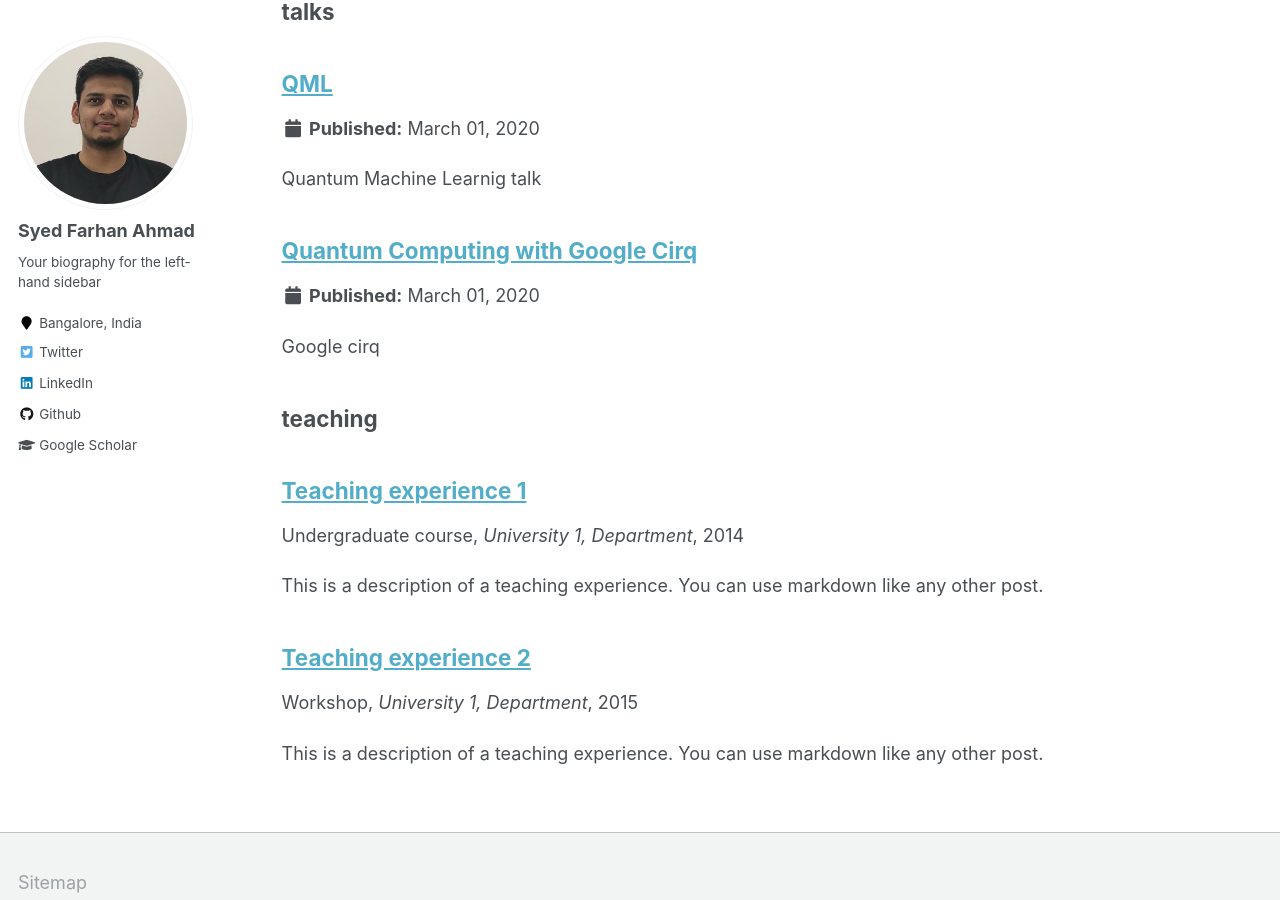
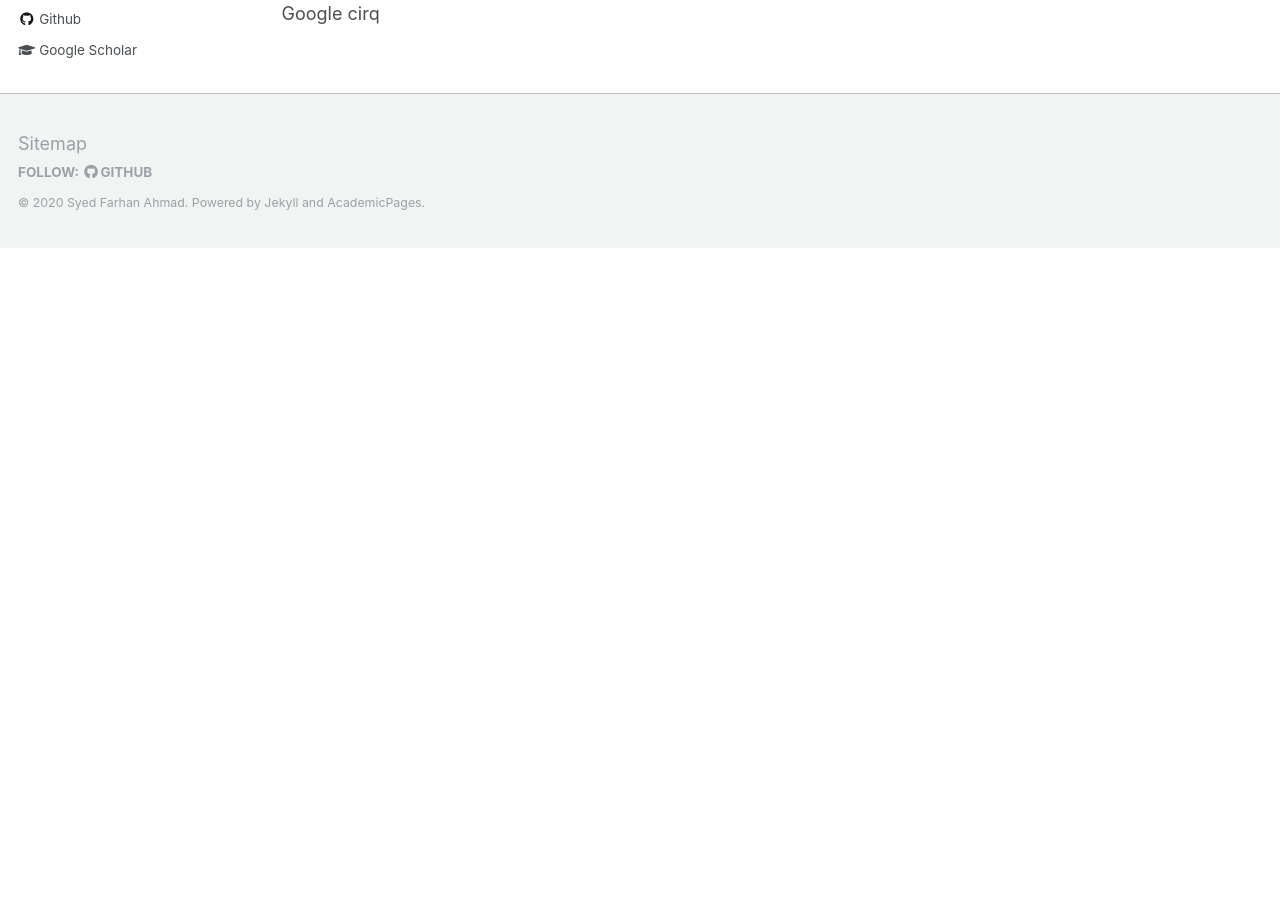
Before and after one commit to born-2learn/born-2learn.github.io, a Jekyll site: the page built from _pages/sitemap.md, in a window 1280 px wide and 900 px high, scrolled down 4396 px. Built offline with Jekyll 4.4.1, drawn with Linux system fonts in a browser that asks for light colours; after the commit the page ends 4644 px from its top, so only the background shows below that; some of the changed lines change nothing that is shown; some of the changed text lies outside the part shown.

```diff
--- a/_config.yml
+++ b/_config.yml
@@ -176,7 +176,7 @@
 # Collections
 collections:
   teaching:
-    output: true
+    output: false
     permalink: /:collection/:path/
   publications:
     output: true
--- a/_pages/archive-layout-with-content.md
+++ /dev/null
@@ -1,177 +0,0 @@
----
-title: "Archive Layout with Content"
-layout: archive
-permalink: /archive-layout-with-content/
----
-
-A variety of common markup showing how the theme styles them.
-
-# Header one
-
-## Header two
-
-### Header three
-
-#### Header four
-
-##### Header five
-
-###### Header six
-
-## Blockquotes
-
-Single line blockquote:
-
-> Quotes are cool.
-
-## Tables
-
-| Entry            | Item   |                                                              |
-| --------         | ------ | ------------------------------------------------------------ |
-| [John Doe](#)    | 2016   | Description of the item in the list                          |
-| [Jane Doe](#)    | 2019   | Description of the item in the list                          |
-| [Doe Doe](#)     | 2022   | Description of the item in the list                          |
-
-| Header1 | Header2 | Header3 |
-|:--------|:-------:|--------:|
-| cell1   | cell2   | cell3   |
-| cell4   | cell5   | cell6   |
-|-----------------------------|
-| cell1   | cell2   | cell3   |
-| cell4   | cell5   | cell6   |
-|=============================|
-| Foot1   | Foot2   | Foot3   |
-
-## Definition Lists
-
-Definition List Title
-:   Definition list division.
-
-Startup
-:   A startup company or startup is a company or temporary organization designed to search for a repeatable and scalable business model.
-
-#dowork
-:   Coined by Rob Dyrdek and his personal body guard Christopher "Big Black" Boykins, "Do Work" works as a self motivator, to motivating your friends.
-
-Do It Live
-:   I'll let Bill O'Reilly [explain](https://www.youtube.com/watch?v=O_HyZ5aW76c "We'll Do It Live") this one.
-
-## Unordered Lists (Nested)
-
-  * List item one
-      * List item one
-          * List item one
-          * List item two
-          * List item three
-          * List item four
-      * List item two
-      * List item three
-      * List item four
-  * List item two
-  * List item three
-  * List item four
-
-## Ordered List (Nested)
-
-  1. List item one
-      1. List item one
-          1. List item one
-          2. List item two
-          3. List item three
-          4. List item four
-      2. List item two
-      3. List item three
-      4. List item four
-  2. List item two
-  3. List item three
-  4. List item four
-
-## Buttons
-
-Make any link standout more when applying the `.btn` class.
-
-## Notices
-
-**Watch out!** You can also add notices by appending `{: .notice}` to a paragraph.
-{: .notice}
-
-## HTML Tags
-
-### Address Tag
-
-<address>
-  1 Infinite Loop<br /> Cupertino, CA 95014<br /> United States
-</address>
-
-### Anchor Tag (aka. Link)
-
-This is an example of a [link](http://github.com "Github").
-
-### Abbreviation Tag
-
-The abbreviation CSS stands for "Cascading Style Sheets".
-
-*[CSS]: Cascading Style Sheets
-
-### Cite Tag
-
-"Code is poetry." ---<cite>Automattic</cite>
-
-### Code Tag
-
-You will learn later on in these tests that `word-wrap: break-word;` will be your best friend.
-
-### Strike Tag
-
-This tag will let you <strike>strikeout text</strike>.
-
-### Emphasize Tag
-
-The emphasize tag should _italicize_ text.
-
-### Insert Tag
-
-This tag should denote <ins>inserted</ins> text.
-
-### Keyboard Tag
-
-This scarcely known tag emulates <kbd>keyboard text</kbd>, which is usually styled like the `<code>` tag.
-
-### Preformatted Tag
-
-This tag styles large blocks of code.
-
-<pre>
-.post-title {
-  margin: 0 0 5px;
-  font-weight: bold;
-  font-size: 38px;
-  line-height: 1.2;
-  and here's a line of some really, really, really, really long text, just to see how the PRE tag handles it and to find out how it overflows;
-}
-</pre>
-
-### Quote Tag
-
-<q>Developers, developers, developers&#8230;</q> &#8211;Steve Ballmer
-
-### Strong Tag
-
-This tag shows **bold text**.
-
-### Subscript Tag
-
-Getting our science styling on with H<sub>2</sub>O, which should push the "2" down.
-
-### Superscript Tag
-
-Still sticking with science and Isaac Newton's E = MC<sup>2</sup>, which should lift the 2 up.
-
-### Variable Tag
-
-This allows you to denote <var>variables</var>.
-
-{% include base_path %}
-{% for post in site.pages %}
-{% include archive-single.html %}
-{% endfor %}
--- a/_pages/markdown.md
+++ /dev/null
@@ -1,202 +0,0 @@
----
-permalink: /markdown/
-title: "Markdown"
-author_profile: true
-redirect_from:
-  - /md/
-  - /markdown.html
----
-
-## Locations of key files/directories
-
-* Basic config options: _config.yml
-* Top navigation bar config: _data/navigation.yml
-* Single pages: _pages/
-* Collections of pages are .md or .html files in:
-  * _publications/
-  * _portfolio/
-  * _posts/
-  * _teaching/
-  * _talks/
-* Footer: _includes/footer.html
-* Static files (like PDFs): /files/
-* Profile image (can set in _config.yml): images/profile.png
-
-## Tips and hints
-
-* Name a file ".md" to have it render in markdown, name it ".html" to render in HTML.
-* Go to the [commit list](https://github.com/academicpages/academicpages.github.io/commits/master) (on your repo) to find the last version Github built with Jekyll.
-  * Green check: successful build
-  * Orange circle: building
-  * Red X: error
-  * No icon: not built
-
-## Resources
- * [Liquid syntax guide](https://shopify.github.io/liquid/tags/control-flow/)
-
-## Markdown guide
-
-### Header three
-
-#### Header four
-
-##### Header five
-
-###### Header six
-
-## Blockquotes
-
-Single line blockquote:
-
-> Quotes are cool.
-
-## Tables
-
-### Table 1
-
-| Entry            | Item   |                                                              |
-| --------         | ------ | ------------------------------------------------------------ |
-| [John Doe](#)    | 2016   | Description of the item in the list                          |
-| [Jane Doe](#)    | 2019   | Description of the item in the list                          |
-| [Doe Doe](#)     | 2022   | Description of the item in the list                          |
-
-### Table 2
-
-| Header1 | Header2 | Header3 |
-|:--------|:-------:|--------:|
-| cell1   | cell2   | cell3   |
-| cell4   | cell5   | cell6   |
-|-----------------------------|
-| cell1   | cell2   | cell3   |
-| cell4   | cell5   | cell6   |
-|=============================|
-| Foot1   | Foot2   | Foot3   |
-
-## Definition Lists
-
-Definition List Title
-:   Definition list division.
-
-Startup
-:   A startup company or startup is a company or temporary organization designed to search for a repeatable and scalable business model.
-
-#dowork
-:   Coined by Rob Dyrdek and his personal body guard Christopher "Big Black" Boykins, "Do Work" works as a self motivator, to motivating your friends.
-
-Do It Live
-:   I'll let Bill O'Reilly [explain](https://www.youtube.com/watch?v=O_HyZ5aW76c "We'll Do It Live") this one.
-
-## Unordered Lists (Nested)
-
-  * List item one
-      * List item one
-          * List item one
-          * List item two
-          * List item three
-          * List item four
-      * List item two
-      * List item three
-      * List item four
-  * List item two
-  * List item three
-  * List item four
-
-## Ordered List (Nested)
-
-  1. List item one
-      1. List item one
-          1. List item one
-          2. List item two
-          3. List item three
-          4. List item four
-      2. List item two
-      3. List item three
-      4. List item four
-  2. List item two
-  3. List item three
-  4. List item four
-
-## Buttons
-
-Make any link standout more when applying the `.btn` class.
-
-## Notices
-
-**Watch out!** You can also add notices by appending `{: .notice}` to a paragraph.
-{: .notice}
-
-## HTML Tags
-
-### Address Tag
-
-<address>
-  1 Infinite Loop<br /> Cupertino, CA 95014<br /> United States
-</address>
-
-### Anchor Tag (aka. Link)
-
-This is an example of a [link](http://github.com "Github").
-
-### Abbreviation Tag
-
-The abbreviation CSS stands for "Cascading Style Sheets".
-
-*[CSS]: Cascading Style Sheets
-
-### Cite Tag
-
-"Code is poetry." ---<cite>Automattic</cite>
-
-### Code Tag
-
-You will learn later on in these tests that `word-wrap: break-word;` will be your best friend.
-
-### Strike Tag
-
-This tag will let you <strike>strikeout text</strike>.
-
-### Emphasize Tag
-
-The emphasize tag should _italicize_ text.
-
-### Insert Tag
-
-This tag should denote <ins>inserted</ins> text.
-
-### Keyboard Tag
-
-This scarcely known tag emulates <kbd>keyboard text</kbd>, which is usually styled like the `<code>` tag.
-
-### Preformatted Tag
-
-This tag styles large blocks of code.
-
-<pre>
-.post-title {
-  margin: 0 0 5px;
-  font-weight: bold;
-  font-size: 38px;
-  line-height: 1.2;
-  and here's a line of some really, really, really, really long text, just to see how the PRE tag handles it and to find out how it overflows;
-}
-</pre>
-
-### Quote Tag
-
-<q>Developers, developers, developers&#8230;</q> &#8211;Steve Ballmer
-
-### Strong Tag
-
-This tag shows **bold text**.
-
-### Subscript Tag
-
-Getting our science styling on with H<sub>2</sub>O, which should push the "2" down.
-
-### Superscript Tag
-
-Still sticking with science and Isaac Newton's E = MC<sup>2</sup>, which should lift the 2 up.
-
-### Variable Tag
-
-This allows you to denote <var>variables</var>.
--- a/_pages/non-menu-page.md
+++ /dev/null
@@ -1,17 +0,0 @@
----
-permalink: /non-menu-page/
-title: "Page not in menu"
-excerpt: "This is a page not in th emain menu"
-author_profile: true
-redirect_from:
-  - "/nmp/"
-  - "/nmp.html"
----
-
-This is a page not in the menu. You can use markdown in this page.
-
-Heading 1
-======
-
-Heading 2
-======
--- a/_pages/terms.md
+++ /dev/null
@@ -1,39 +0,0 @@
----
-permalink: /terms/
-title: "Terms and Privacy Policy"
-modified: 2016-06-06
----
-
-{% include base_path %}
-{% include toc %}
-
-## Privacy Policy
-
-The privacy of my visitors is extremely important. This Privacy Policy outlines the types of personal information that is received and collected and how it is used.
-
-First and foremost, I will never share your email address or any other personal information to anyone without your direct consent.
-
-### Log Files
-
-Like many other websites, this site uses log files to help learn about when, from where, and how often traffic flows to this site. The information in these log files include:
-
-* Internet Protocol addresses (IP)
-* Types of browser
-* Internet Service Provider (ISP)
-* Date and time stamp
-* Referring and exit pages
-* Number of clicks
-
-All of this information is not linked to anything that is personally identifiable.
-
-### Cookies and Web Beacons
-
-When you visit this site "convenience" cookies are stored on your computer when you submit a comment to help you log in faster to [Disqus](http://disqus.com) the next time you leave a comment.
-
-Third-party advertisers may also place and read cookies on your browser and/or use web beacons to collect information. This site has no access or control over these cookies. You should review the respective privacy policies on any and all third-party ad servers for more information regarding their practices and how to opt-out.
-
-If you wish to disable cookies, you may do so through your web browser options. Instructions for doing so can be found on the specific web browsers' websites.
-
-#### Google Analytics
-
-Google Analytics is a web analytics tool I use to help understand how visitors engage with this website. It reports website trends using cookies and web beacons without identifying individual visitors. You can read [Google Analytics Privacy Policy](http://www.google.com/analytics/learn/privacy.html).
```
